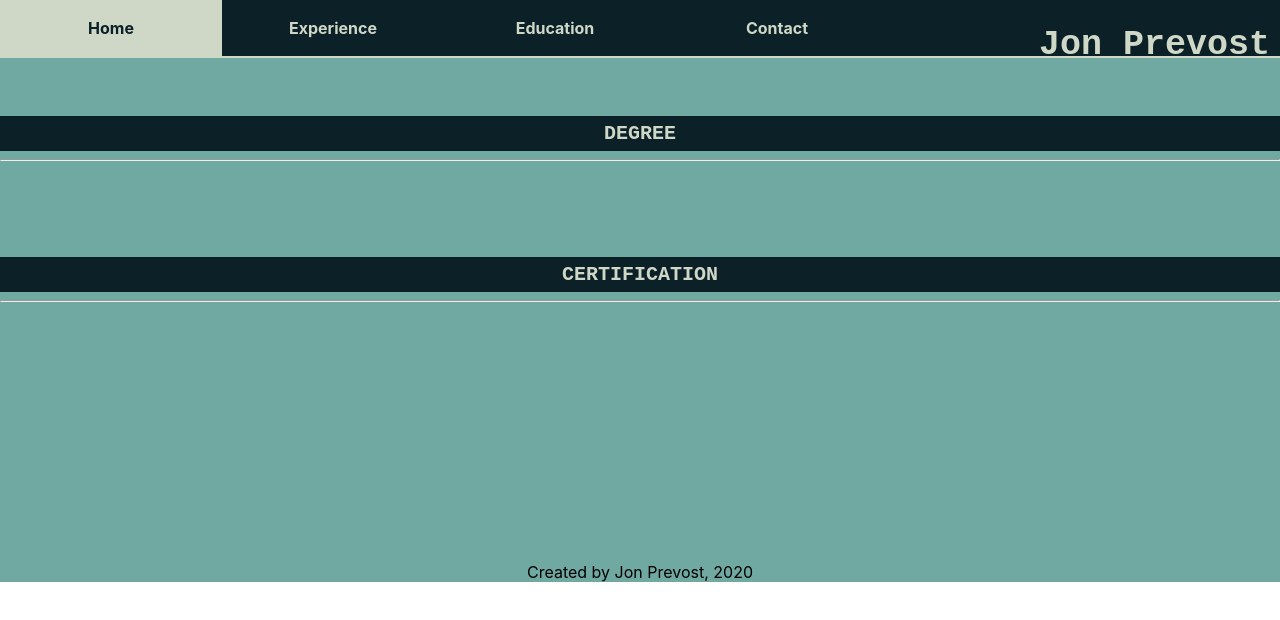
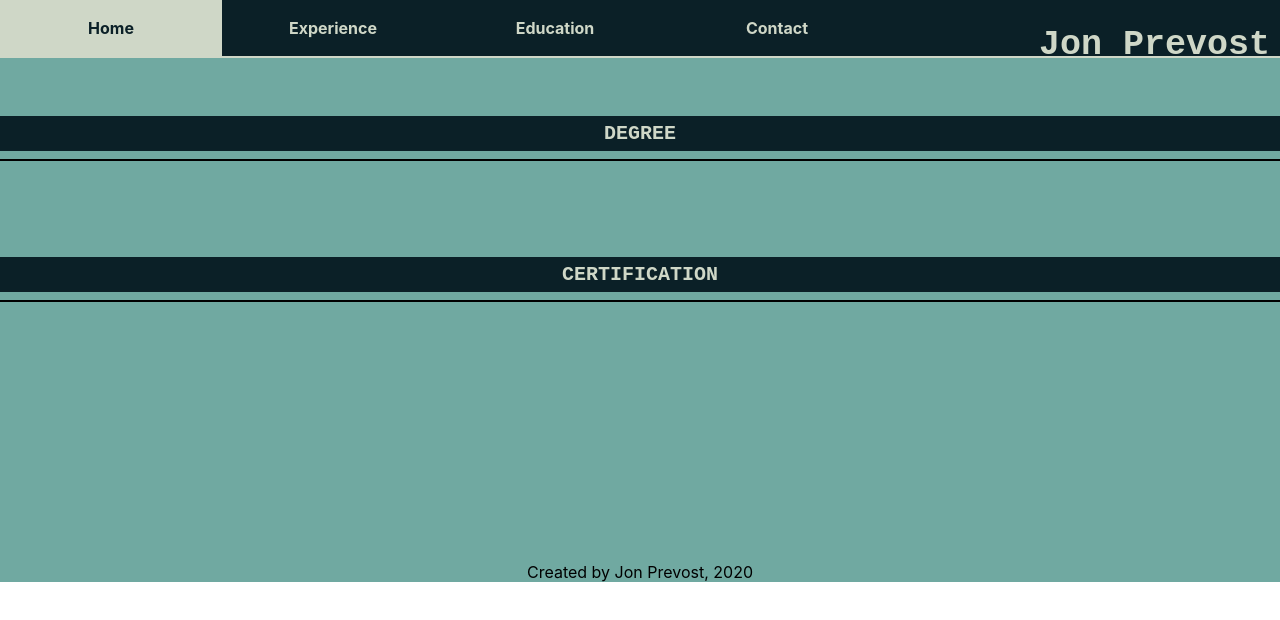
Before and after one commit to jprevost89/resume, a React (Create React App) app: page /education in a window 1280 px wide. Shown: the top 620 px of the page. Built offline with nearby package versions, Linux system fonts and the light colour scheme.

Commit message:
added styling to hr

```diff
--- a/src/App.css
+++ b/src/App.css
@@ -7,3 +7,8 @@
 .App-h1 {
   font-size: 30px;
 }
+
+.App hr {
+  border:  2 px#0B2027;
+  border-style: double;
+}
--- a/src/Components/EducationComponent/EducationComponent.css
+++ b/src/Components/EducationComponent/EducationComponent.css
@@ -20,3 +20,8 @@
     cursor: pointer;
     border-color: #CFD7C7;
 }
+
+.education hr {
+    border:  2 px#0B2027;
+    border-style: double;
+}
```
